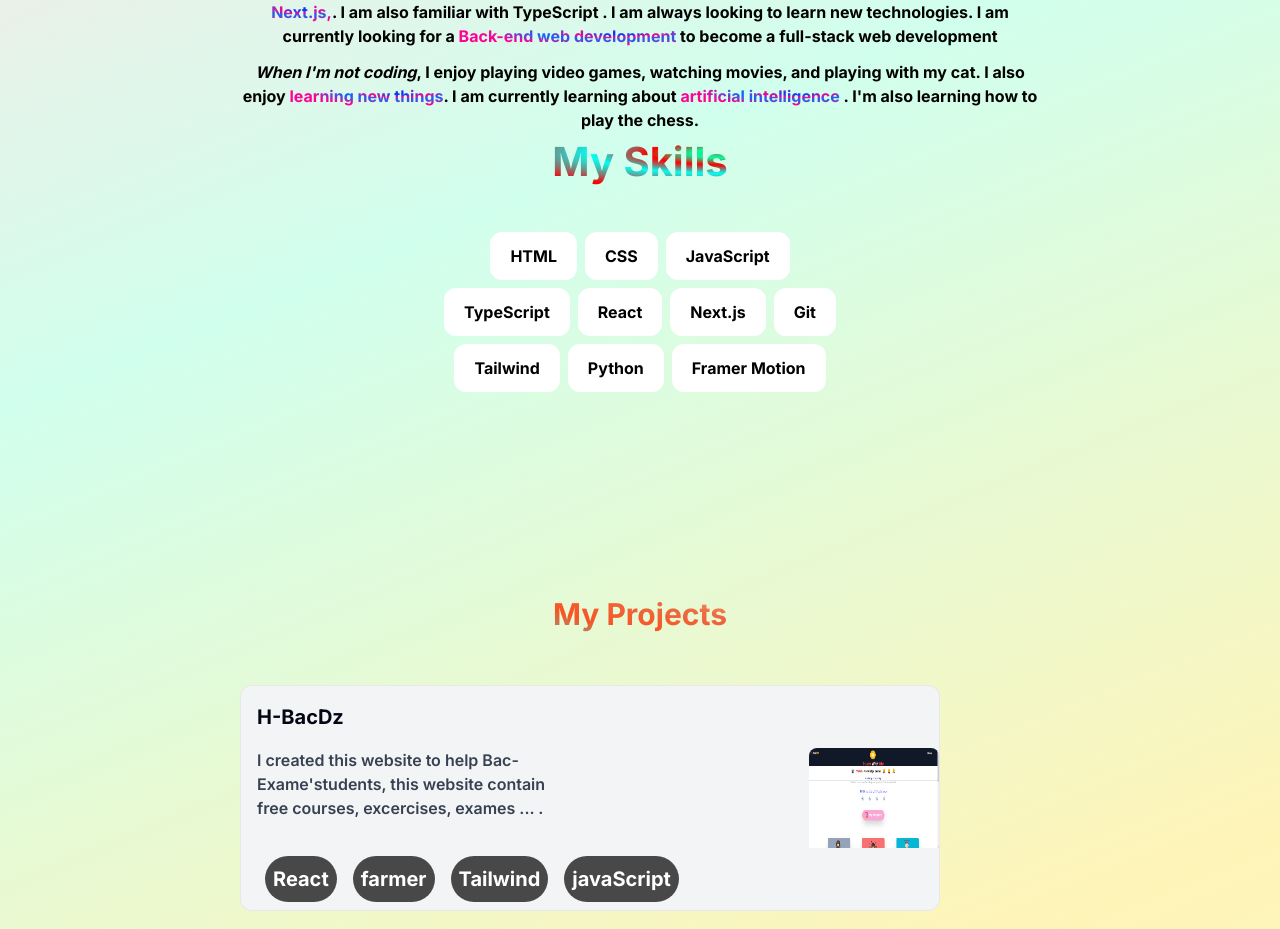
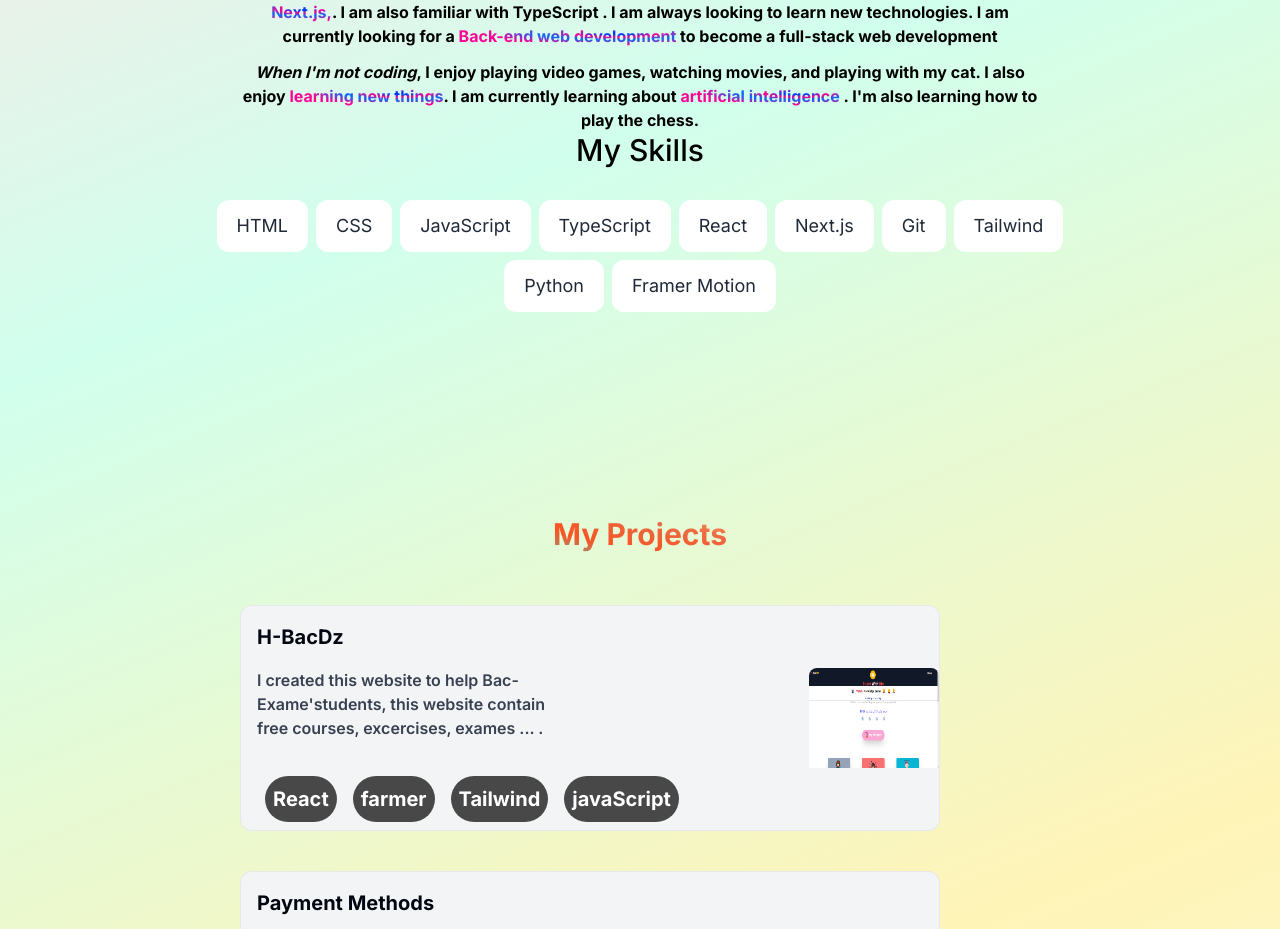
Before and after one commit to yahyaFBA2006/portfolio1, a Next.js app: page / in a window 1280 px wide. Shown: the part 864-1793 px from the top of the page. Built offline with nearby package versions, Linux system fonts and the light colour scheme.

Commit message:
Deployed website

```diff
--- a/components/Skills.tsx
+++ b/components/Skills.tsx
@@ -1,9 +1,9 @@
-"use client"
+"use client";
+
 import React from "react";
+import SectionHeading from "./section-heading";
 import { skillsData } from "@/lib/data";
-
 import { motion } from "framer-motion";
-
 
 const fadeInAnimationVariants = {
   initial: {
@@ -19,20 +19,16 @@
   }),
 };
 
-
-const Skills = () => {
-
-
+export default function Skills() {
 
   return (
-    <div id="Skills" className="scroll-m-20">
-      <div  className='text-title-gradient text-[40px] font-bold text-center mb-10' >
-        My Skills
-      </div>
-<section className='mb-28 max-w-[53rem] scroll-mt-28 text-center sm:mb-40 font-bold sm:w-[400px] w-[300px]'>
-    <ul className='flex flex-wrap justify-center gap-2 '>
+    <section
+      id="skills"
+      className="mb-28 max-w-[53rem] scroll-mt-28 text-center sm:mb-40"
+    >
+      <SectionHeading>My skills</SectionHeading>
+      <ul className="flex flex-wrap justify-center gap-2 text-lg text-gray-800">
         {skillsData.map((skill, index) => (
-
           <motion.li
             className="bg-white borderBlack rounded-xl px-5 py-3 dark:bg-white/10 dark:text-white/80"
             key={index}
@@ -49,8 +45,5 @@
         ))}
       </ul>
     </section>
-</div>
-  )
+  );
 }
-
-export default Skills
```
Lines whose indentation alone changed are shown as unchanged.
